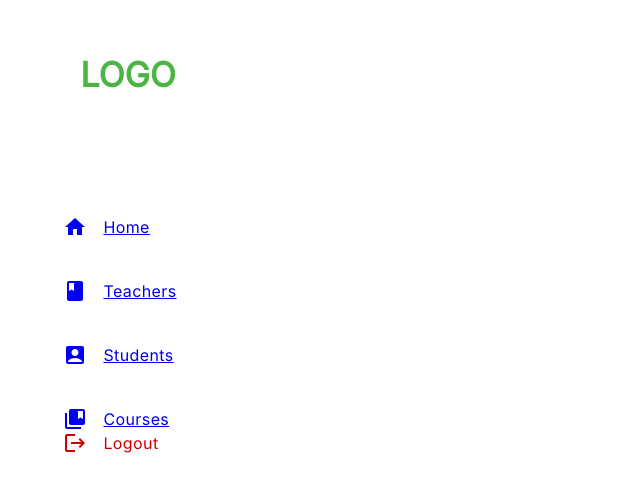
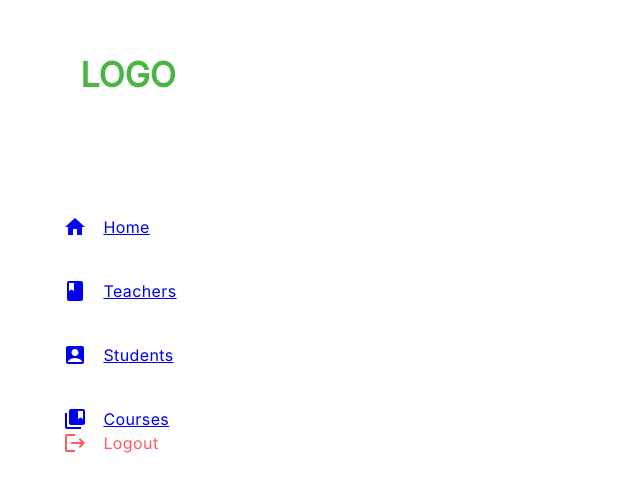
Before and after one commit to Online-Examination-Portal/online_exam_ui, a React (Create React App) app: page / in a window 1280 px wide. Shown: the part 169-660 px from the top of the page, without its empty margins (0-640 px from the left). Built offline with nearby package versions, Linux system fonts and the light colour scheme.

Commit message:
Anuj | Udpdated theme file

```diff
--- a/src/theme.js
+++ b/src/theme.js
@@ -3,16 +3,16 @@ import { createTheme } from "@mui/material";
 export const theme = createTheme({
   palette: {
     primary: {
-      main: "#7634B1",
+      main: "#4E90B5",
     },
     secondary: {
-      main: "#42118D",
+      main: "#4E90B5",
     },
     success: {
       main: "#4BB543",
     },
     error: {
-      main: "#CB0000",
+      main: "#FF595E",
     },
     warning: {
       main: "#FF9800",
```
